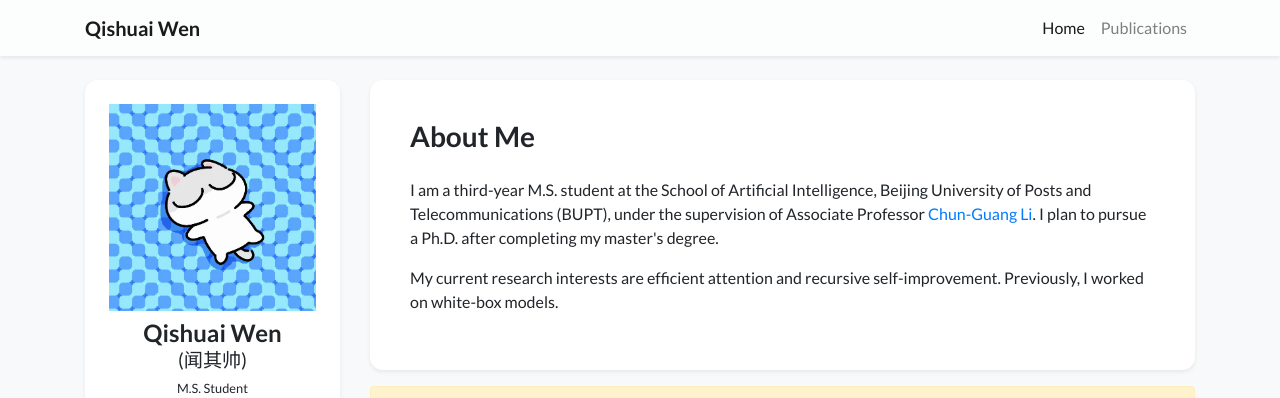
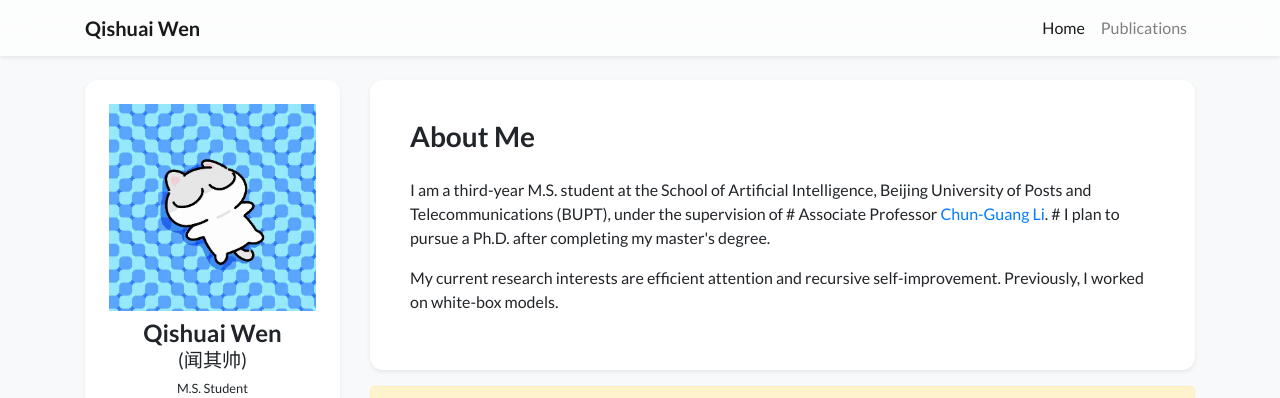
Before and after one commit to QishuaiWen/qishuaiwen.github.io, a Jekyll site: the page built from index.html, in a window 1280 px wide and 1293 px high. Shown: the top 398 px of the window. Built offline with Jekyll 4.4.1, drawn with Linux system fonts in a browser that asks for light colours; nearby versions of some CDN libraries; a style sheet for code colours, icons or effects is not loaded.

```diff
--- a/_data/profile.yml
+++ b/_data/profile.yml
@@ -20,10 +20,11 @@ short_bio_text_justify: false
 short_bio: >-
   <p>
     I am a third-year M.S. student at the School of Artificial Intelligence,
-    Beijing University of Posts and Telecommunications (BUPT), under the supervision of Associate Professor
+    Beijing University of Posts and Telecommunications (BUPT), under the supervision of
+    # Associate Professor
     <a href="https://scholar.google.com.hk/citations?user=KhXx4joAAAAJ&hl=En&authuser=1" target="_blank" rel="noopener">
     Chun-Guang Li</a>.
-    I plan to pursue a Ph.D. after completing my master's degree.
+    # I plan to pursue a Ph.D. after completing my master's degree.
   </p>
   <p>
     My current research interests are efficient attention and recursive self-improvement. Previously, I worked on white-box models.
```
